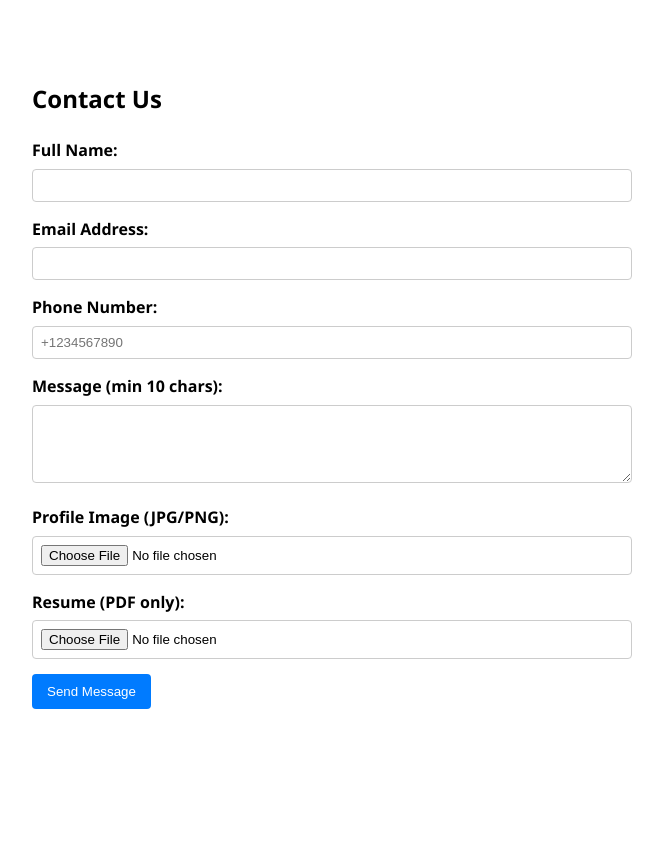
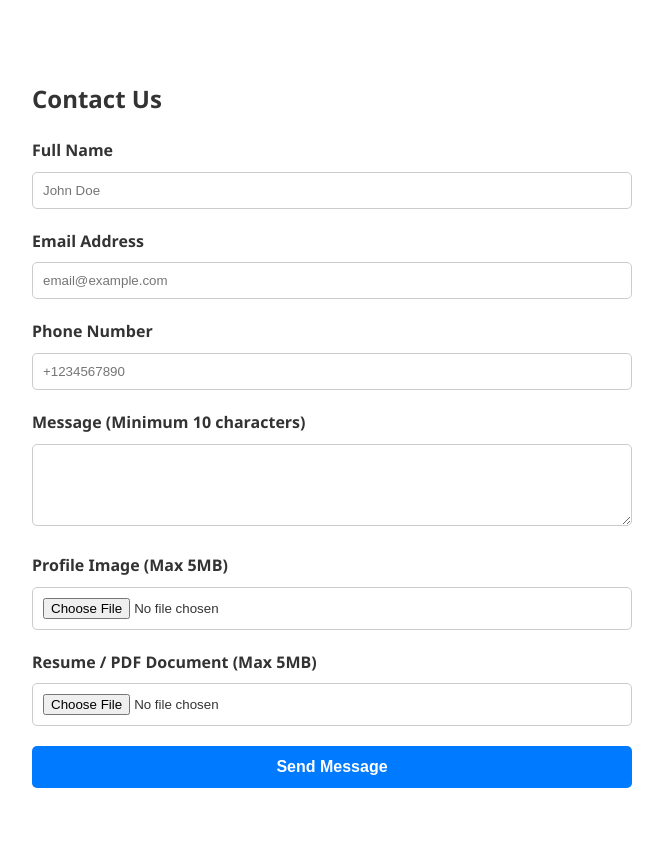
Before and after one commit to SumitAbs/Python-ContactUsForm-FastAPI, a FastAPI app: page / in a window 1280 px wide. Shown: the whole page, without its empty margins (308-971 px from the left). Before the commit the page ends 709 px from the top, so only its background shows below. Run offline with FastAPI, Linux system fonts and the light colour scheme.

Commit message:
refactor: implement separate JS validation and configure static file serving

```diff
--- a/main.py
+++ b/main.py
@@ -45,6 +45,7 @@ Base.metadata.create_all(bind=engine)
 # --- APP INITIALIZATION ---
 app = FastAPI(title="Professional Contact System")
 app.mount("/uploads", StaticFiles(directory="uploads"), name="uploads")
+app.mount("/static", StaticFiles(directory="static"), name="static")
 templates = Jinja2Templates(directory="templates")
 
 # --- DEPENDENCIES & UTILITIES ---
--- /dev/null
+++ b/static/js/validation.js
@@ -0,0 +1,84 @@
+/**
+ * Contact Form Validation Module
+ * Professional Vanilla JS logic for file and text verification.
+ */
+document.addEventListener('DOMContentLoaded', () => {
+    const contactForm = document.getElementById('contactForm');
+    if (!contactForm) return;
+
+    contactForm.addEventListener('submit', function(event) {
+        let isValid = true;
+        const submitBtn = document.getElementById('submitBtn');
+
+        // Reset error messages
+        document.querySelectorAll('.error-msg').forEach(s => s.textContent = '');
+
+        // 1. Input Extractions
+        const name = document.getElementById('name').value.trim();
+        const email = document.getElementById('email').value.trim();
+        const phone = document.getElementById('phone').value.trim();
+        const message = document.getElementById('message').value.trim();
+        const imageInput = document.getElementById('image');
+        const pdfInput = document.getElementById('pdf');
+
+        const maxSize = 5 * 1024 * 1024; // 5MB
+        const getExt = (fname) => fname.split('.').pop().toLowerCase();
+
+        // 2. Text Validations
+        if (name.length < 2) {
+            setError('nameError', 'Full Name is required (min 2 chars).');
+            isValid = false;
+        }
+
+        if (!/^[^\s@]+@[^\s@]+\.[^\s@]+$/.test(email)) {
+            setError('emailError', 'Please provide a valid professional email.');
+            isValid = false;
+        }
+
+        if (!/^\+?1?\d{9,15}$/.test(phone)) {
+            setError('phoneError', 'Invalid phone format (9-15 digits).');
+            isValid = false;
+        }
+
+        if (message.length < 10) {
+            setError('messageError', 'Message must be at least 10 characters.');
+            isValid = false;
+        }
+
+        // 3. Image Extension & Size Check
+        if (imageInput.files[0]) {
+            const file = imageInput.files[0];
+            const allowed = ['jpg', 'jpeg', 'png', 'webp'];
+            if (!allowed.includes(getExt(file.name))) {
+                setError('imageError', 'Allowed images: jpg, jpeg, png, webp');
+                isValid = false;
+            } else if (file.size > maxSize) {
+                setError('imageError', 'Image must be under 5MB.');
+                isValid = false;
+            }
+        }
+
+        // 4. PDF Extension & Type Check
+        if (pdfInput.files[0]) {
+            const file = pdfInput.files[0];
+            if (getExt(file.name) !== 'pdf' || file.type !== 'application/pdf') {
+                setError('pdfError', 'Only valid .pdf files are allowed.');
+                isValid = false;
+            } else if (file.size > maxSize) {
+                setError('pdfError', 'PDF must be under 5MB.');
+                isValid = false;
+            }
+        }
+
+        if (!isValid) {
+            event.preventDefault();
+        } else {
+            submitBtn.disabled = true;
+            submitBtn.textContent = 'Processing...';
+        }
+    });
+
+    function setError(id, msg) {
+        document.getElementById(id).textContent = msg;
+    }
+});
--- a/templates/index.html
+++ b/templates/index.html
@@ -3,44 +3,60 @@
 <head>
     <meta charset="UTF-8">
     <meta name="viewport" content="width=device-width, initial-scale=1.0">
-    <title>Contact Us</title>
+    <title>Contact Us - Professional Submission</title>
     <style>
-        body { font-family: 'Segoe UI', Tahoma, Geneva, Verdana, sans-serif; max-width: 600px; margin: 40px auto; padding: 20px; line-height: 1.6; }
-        .form-group { margin-bottom: 15px; }
-        label { display: block; font-weight: bold; margin-bottom: 5px; }
-        input, textarea { width: 100%; padding: 8px; border: 1px solid #ccc; border-radius: 4px; box-sizing: border-box; }
-        button { background-color: #007bff; color: white; padding: 10px 15px; border: none; border-radius: 4px; cursor: pointer; }
+        body { font-family: 'Segoe UI', Tahoma, Geneva, Verdana, sans-serif; max-width: 600px; margin: 40px auto; padding: 20px; line-height: 1.6; color: #333; }
+        .form-group { margin-bottom: 20px; }
+        label { display: block; font-weight: 600; margin-bottom: 8px; }
+        input, textarea { width: 100%; padding: 10px; border: 1px solid #ccc; border-radius: 5px; box-sizing: border-box; transition: border 0.3s; }
+        input:focus, textarea:focus { border-color: #007bff; outline: none; }
+        .error-msg { color: #d9534f; font-size: 13px; margin-top: 5px; display: block; }
+        button { background-color: #007bff; color: white; padding: 12px 20px; border: none; border-radius: 5px; cursor: pointer; font-size: 16px; font-weight: bold; width: 100%; }
         button:hover { background-color: #0056b3; }
+        button:disabled { background-color: #ccc; cursor: not-allowed; }
     </style>
+    <script src="/static/js/validation.js" defer></script>
 </head>
 <body>
     <h2>Contact Us</h2>
-    <form action="/contact-submit/" method="post" enctype="multipart/form-data">
+    <form id="contactForm" action="/contact-submit/" method="post" enctype="multipart/form-data" novalidate>
         <div class="form-group">
-            <label>Full Name:</label>
-            <input type="text" name="name" minlength="2" maxlength="50" required>
+            <label for="name">Full Name</label>
+            <input type="text" id="name" name="name" placeholder="John Doe">
+            <span id="nameError" class="error-msg"></span>
         </div>
+
         <div class="form-group">
-            <label>Email Address:</label>
-            <input type="email" name="email" required>
+            <label for="email">Email Address</label>
+            <input type="email" id="email" name="email" placeholder="email@example.com">
+            <span id="emailError" class="error-msg"></span>
         </div>
+
         <div class="form-group">
-            <label>Phone Number:</label>
-            <input type="tel" name="phone" placeholder="+1234567890" required>
+            <label for="phone">Phone Number</label>
+            <input type="text" id="phone" name="phone" placeholder="+1234567890">
+            <span id="phoneError" class="error-msg"></span>
         </div>
+
         <div class="form-group">
-            <label>Message (min 10 chars):</label>
-            <textarea name="message" minlength="10" maxlength="1000" rows="4" required></textarea>
+            <label for="message">Message (Minimum 10 characters)</label>
+            <textarea id="message" name="message" rows="4"></textarea>
+            <span id="messageError" class="error-msg"></span>
         </div>
+
         <div class="form-group">
-            <label>Profile Image (JPG/PNG):</label>
-            <input type="file" name="image" accept="image/*" required>
+            <label for="image">Profile Image (Max 5MB)</label>
+            <input type="file" id="image" name="image" accept="image/*">
+            <span id="imageError" class="error-msg"></span>
         </div>
+
         <div class="form-group">
-            <label>Resume (PDF only):</label>
-            <input type="file" name="pdf" accept="application/pdf" required>
+            <label for="pdf">Resume / PDF Document (Max 5MB)</label>
+            <input type="file" id="pdf" name="pdf" accept="application/pdf">
+            <span id="pdfError" class="error-msg"></span>
         </div>
-        <button type="submit">Send Message</button>
+
+        <button type="submit" id="submitBtn">Send Message</button>
     </form>
 </body>
 </html>
```
